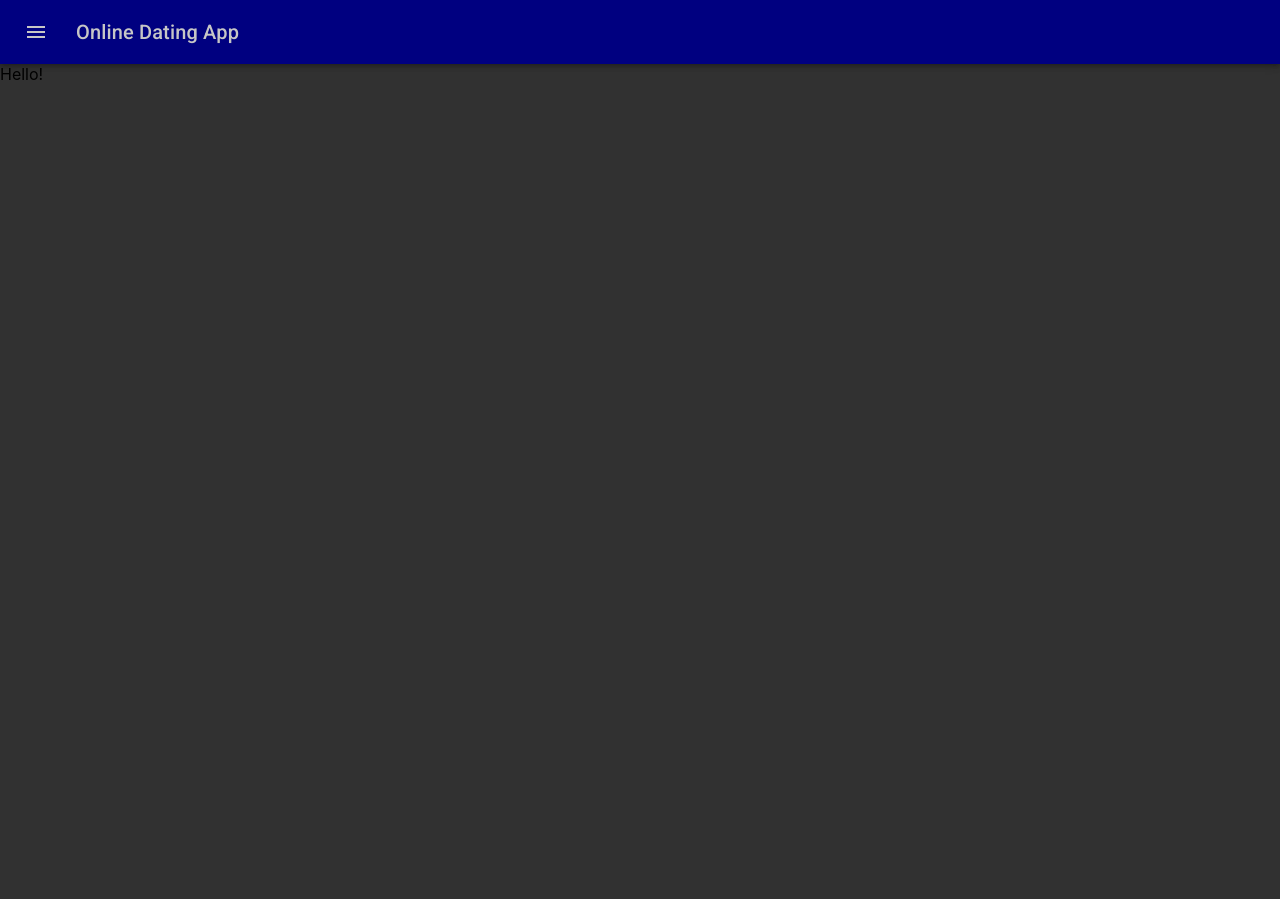
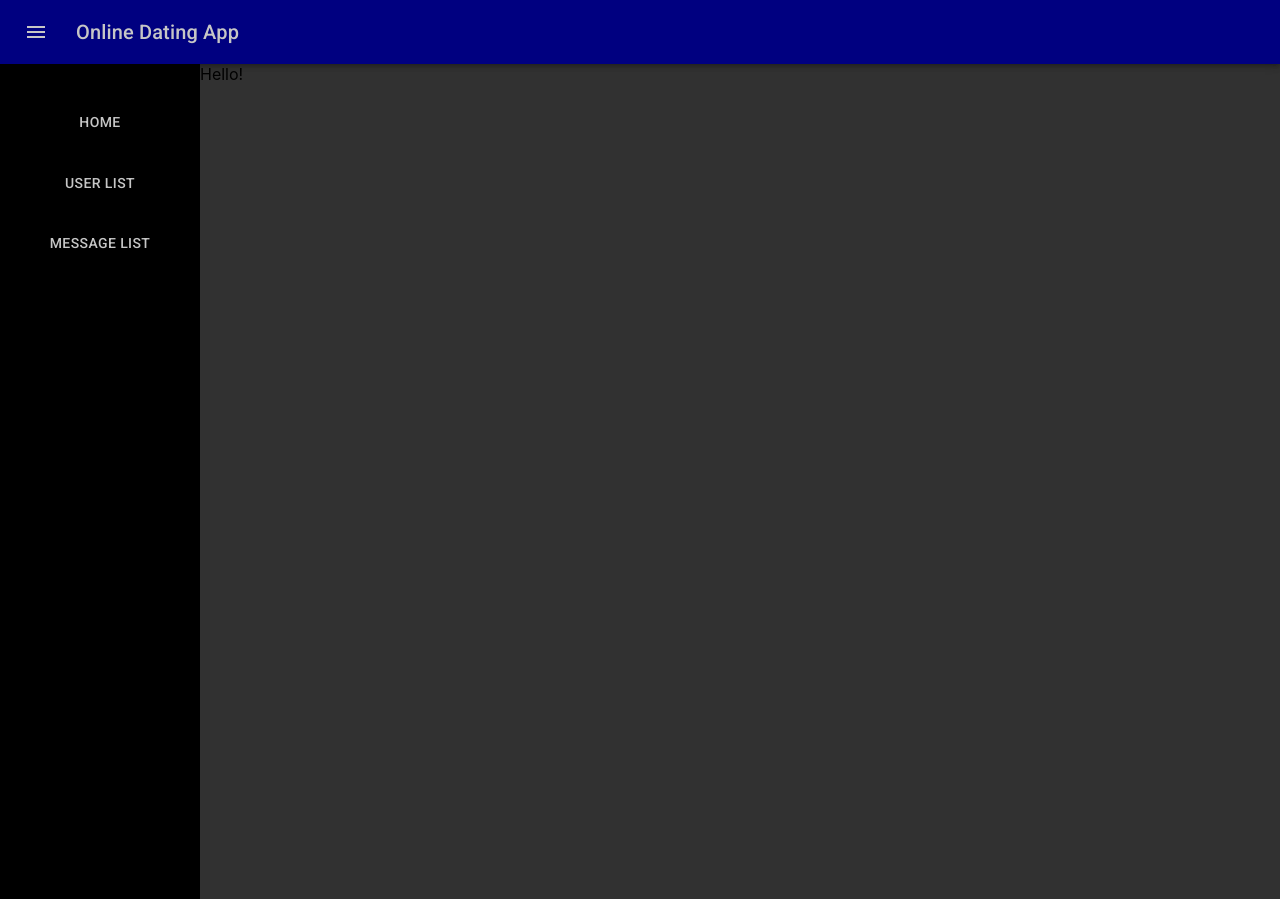
Before and after one commit to Yuta-K19418/recursion-online-dating-app, a React (Create React App) app: page / in a window 1280 px wide. Before the commit the page ends 800 px from the top, so only its background shows below. Built offline with nearby package versions, Linux system fonts and the light colour scheme.

Commit message:
created navigation

```diff
--- a/src/components/app.tsx
+++ b/src/components/app.tsx
@@ -1,15 +1,26 @@
-import React from "react";
+import React, { useState } from "react";
 import { Route, Routes } from "react-router-dom";
 import Home from "../pages/home";
 import AppBar from "./appBar";
+import SideNavBar from "./sideNavBar";
 
 const App = () => {
+  const [menuButtonState, setMenuButtonState] = useState(true);
   return (
     <React.Fragment>
-      <AppBar />
-      <Routes>
-        <Route path="/" element={<Home />} />
-      </Routes>
+      <AppBar menuButtonState={menuButtonState} setMenuButtonState={setMenuButtonState} />
+      <div style={{ display: "flex", flexDirection: "row", height: 835 }}>
+        {menuButtonState && <SideNavBar />}
+        <Routes>
+          <Route path="/" element={<Home />} />
+        </Routes>
+        <Routes>
+          <Route path="/user-list" />
+        </Routes>
+        <Routes>
+          <Route path="/message-list" />
+        </Routes>
+      </div>
     </React.Fragment>
   );
 };
--- a/src/components/sideNavBar.tsx
+++ b/src/components/sideNavBar.tsx
@@ -1,6 +1,8 @@
 import { Box, Button, Toolbar } from "@mui/material";
+import { useNavigate } from "react-router-dom";
 
 const SideNavBar = () => {
+  const navigate = useNavigate();
   return (
     <Box
       sx={{
@@ -17,13 +19,13 @@ const SideNavBar = () => {
         alignItems: "center",
         marginTop: 5,
       }}>
-          <Button sx={{color: "#c6c6c6", flexShrink: 0, marginBottom: 3}}>
+          <Button sx={{color: "#c6c6c6", flexShrink: 0, marginBottom: 3}} onClick={() => navigate("/")}>
               HOME
           </Button>
-          <Button sx={{color: "#c6c6c6", flexShrink: 0, marginBottom: 3}}>
+          <Button sx={{color: "#c6c6c6", flexShrink: 0, marginBottom: 3}} onClick={() => navigate("/user-list")}>
               USER LIST
           </Button>
-          <Button sx={{color: "#c6c6c6", flexShrink: 0, marginBottom: 3}}>
+          <Button sx={{color: "#c6c6c6", flexShrink: 0, marginBottom: 3}} onClick={() => navigate("/message-list")}>
               MESSAGE LIST
           </Button>
       </Toolbar>
```
